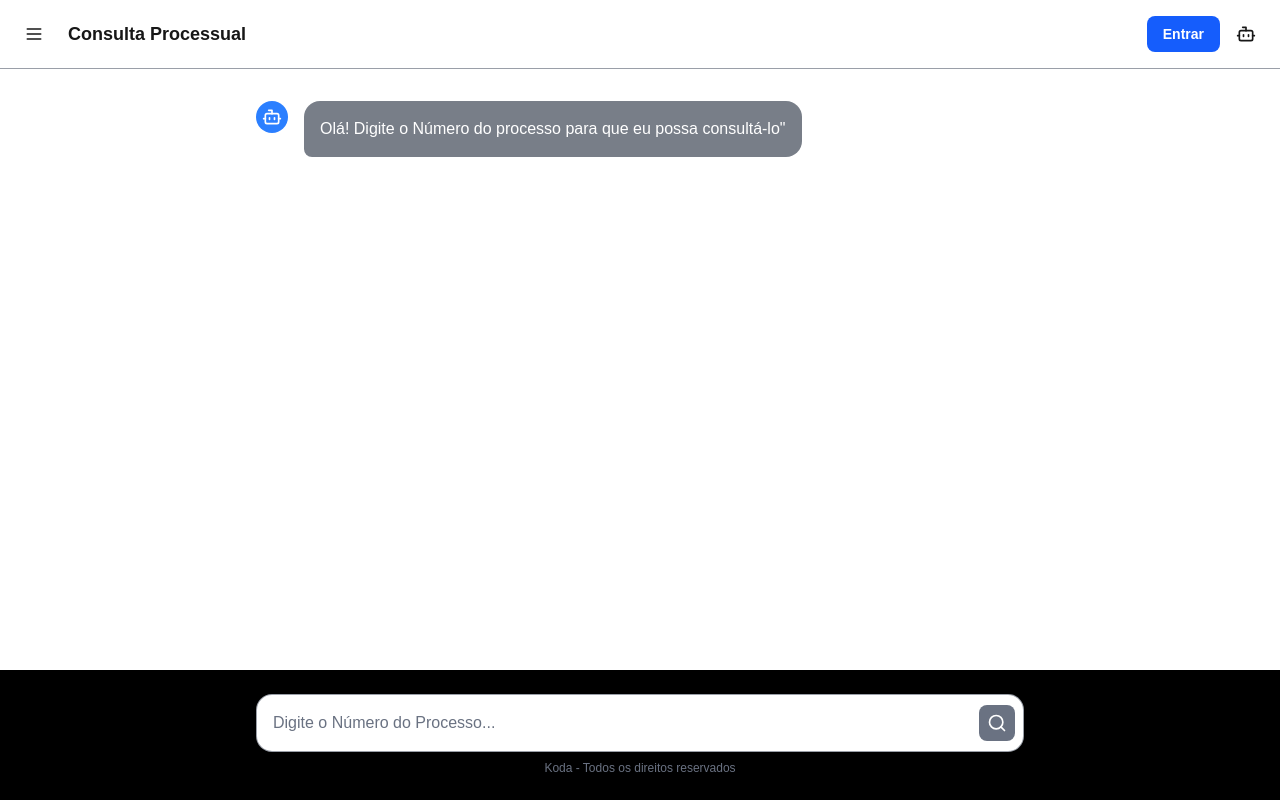
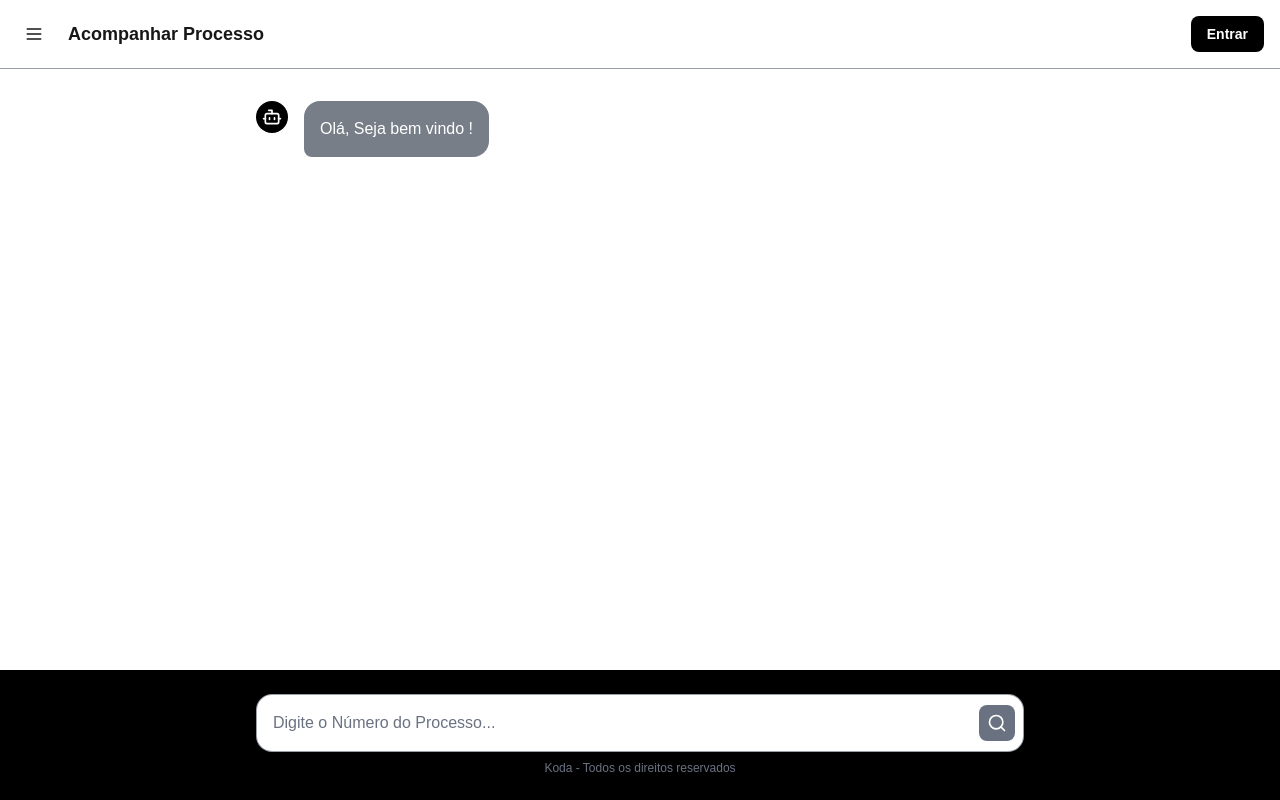
Before and after one commit to MatheusT23/consulta-processual-app, a Next.js app: page / in a window 1280 px wide. Built offline with nearby package versions, Linux system fonts and the light colour scheme.

Commit message:
Alterações na home

```diff
--- a/pages/index.tsx
+++ b/pages/index.tsx
@@ -9,7 +9,7 @@ export default function App() {
   const [messages, setMessages] = useState([
     {
       sender: 'bot',
-      text: 'Olá! Digite o Número do processo para que eu possa consultá-lo"',
+      text: 'Olá, Seja bem vindo !'
     },
   ]);
 
@@ -77,15 +77,15 @@ export default function App() {
           <button className="p-2 rounded-md hover:bg-gray-700/50 transition-colors">
             <Menu size={20} />
           </button>
-          <h1 className="text-lg font-semibold">Consulta Processual</h1>
+          <h1 className="text-lg font-semibold">Acompanhar Processo</h1>
         </div>
         <div className="flex items-center gap-2">
-           <button className="bg-blue-600 text-white px-4 py-2 text-sm font-semibold rounded-lg hover:bg-blue-700 transition-colors">
+           <button className="bg-black text-white px-4 py-2 text-sm font-semibold rounded-lg hover:bg-blue-700 transition-colors">
             Entrar
            </button>
-           <button className="p-2 rounded-md hover:bg-gray-700/50 transition-colors">
+           {/*<button className="p-2 rounded-md hover:bg-gray-700/50 transition-colors">
             <Bot size={20} />
-           </button>
+           </button>*/}
         </div>
       </header>
 
@@ -96,7 +96,7 @@ export default function App() {
             <div key={index} className={`flex items-start gap-4 ${message.sender === 'user' ? 'justify-end text-white' : ''}`}>
               {/* Bot/User Icon */}
               {message.sender === 'bot' && (
-                <div className="w-8 h-8 flex-shrink-0 bg-blue-500 rounded-full flex items-center justify-center text-white">
+                <div className="w-8 h-8 flex-shrink-0 bg-black rounded-full flex items-center justify-center text-white">
                   <Bot size={20} />
                 </div>
               )}
```
